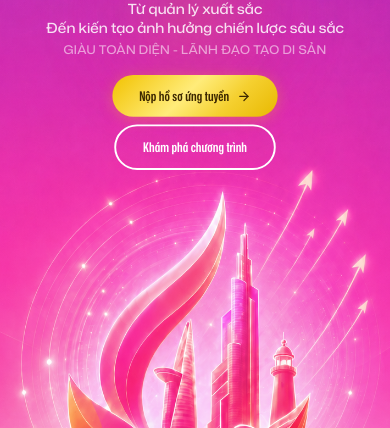
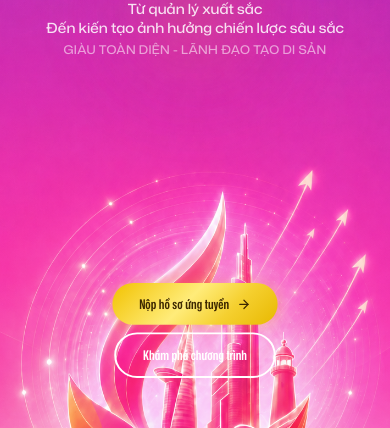
Before and after one commit to hangphuong-91/hawee-women-leadership-program, a React (Vite) app: page / in a window 390 px wide. Shown: the part 226-654 px from the top of the page. Built offline with nearby package versions, Linux system fonts and the light colour scheme; no server answers.

Commit message:
Mobile CTA: absolute position at flame vortex base (~57% from top)
Co-Authored-By: Claude Sonnet 4.6 <noreply@anthropic.com>

```diff
--- a/src/pages/Landing.jsx
+++ b/src/pages/Landing.jsx
@@ -242,7 +242,9 @@ export default function Landing() {
               </p>
               <p className="mt-1 md:mt-1.5 text-white/55 text-xs tracking-wide md:tracking-widest uppercase">GIÀU TOÀN DIỆN - LÃNH ĐẠO TẠO DI SẢN</p>
             </motion.div>
-            <motion.div initial={{ opacity: 0, y: 16 }} animate={{ opacity: 1, y: 0 }} transition={{ duration: 0.7, delay: 0.5 }} className="mt-3 md:mt-7">
+            <motion.div initial={{ opacity: 0, y: 16 }} animate={{ opacity: 1, y: 0 }} transition={{ duration: 0.7, delay: 0.5 }}
+              className="md:static md:mt-7 absolute left-0 right-0 z-10"
+              style={{ top: '57%' }}>
               <div className="flex flex-col sm:flex-row gap-2 md:gap-3 items-center md:items-start scale-95 origin-bottom md:origin-bottom-left md:scale-100">
                 <a href="#dang-ky" className="arrow-light-trail btn-gold text-sm font-semibold inline-flex items-center justify-center gap-2 py-3 px-7">
                   Nộp hồ sơ ứng tuyển <ArrowRight size={15} />
```
